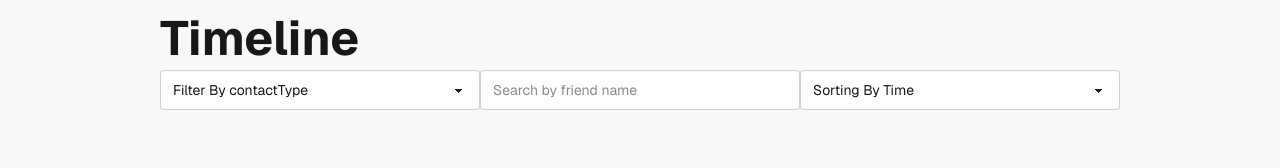
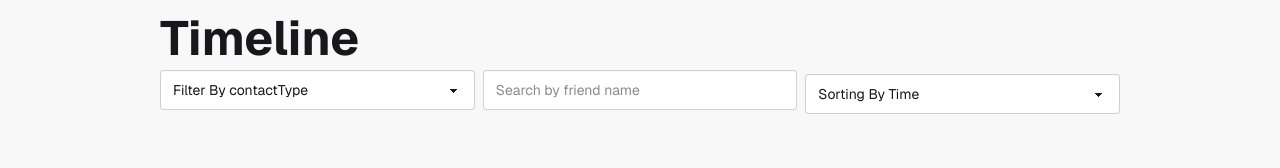
Before and after one commit to ashaasarkaar/B13-A7-keen-keeper, a Next.js app: page /pages/timeline in a window 1280 px wide. Shown: the part 138-306 px from the top of the page. Built offline with nearby package versions, Linux system fonts and the light colour scheme.

Commit message:
responsive done of search + filter + sort

```diff
--- a/src/app/pages/timeline/page.jsx
+++ b/src/app/pages/timeline/page.jsx
@@ -73,7 +73,7 @@
 
 
 
-              <div className="grid grid-rows-1 md:grid-cols-3 space-y-2 md:space-x-0">
+              <div className="flex flex-col  md:flex-row items-center space-y-2 md:space-x-2">
 
                   {/* For Filtering Code START */}
                 <select
```
